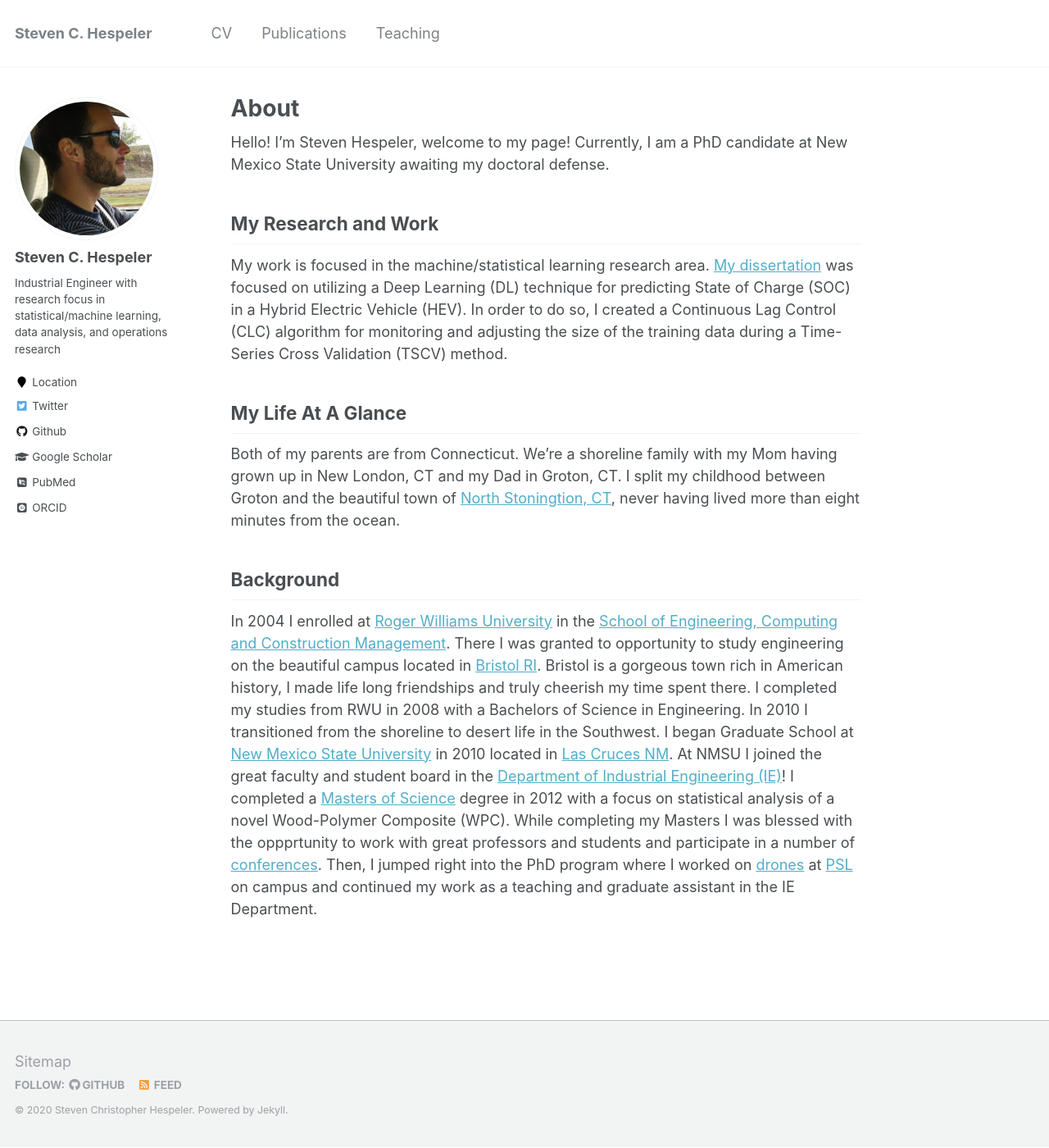
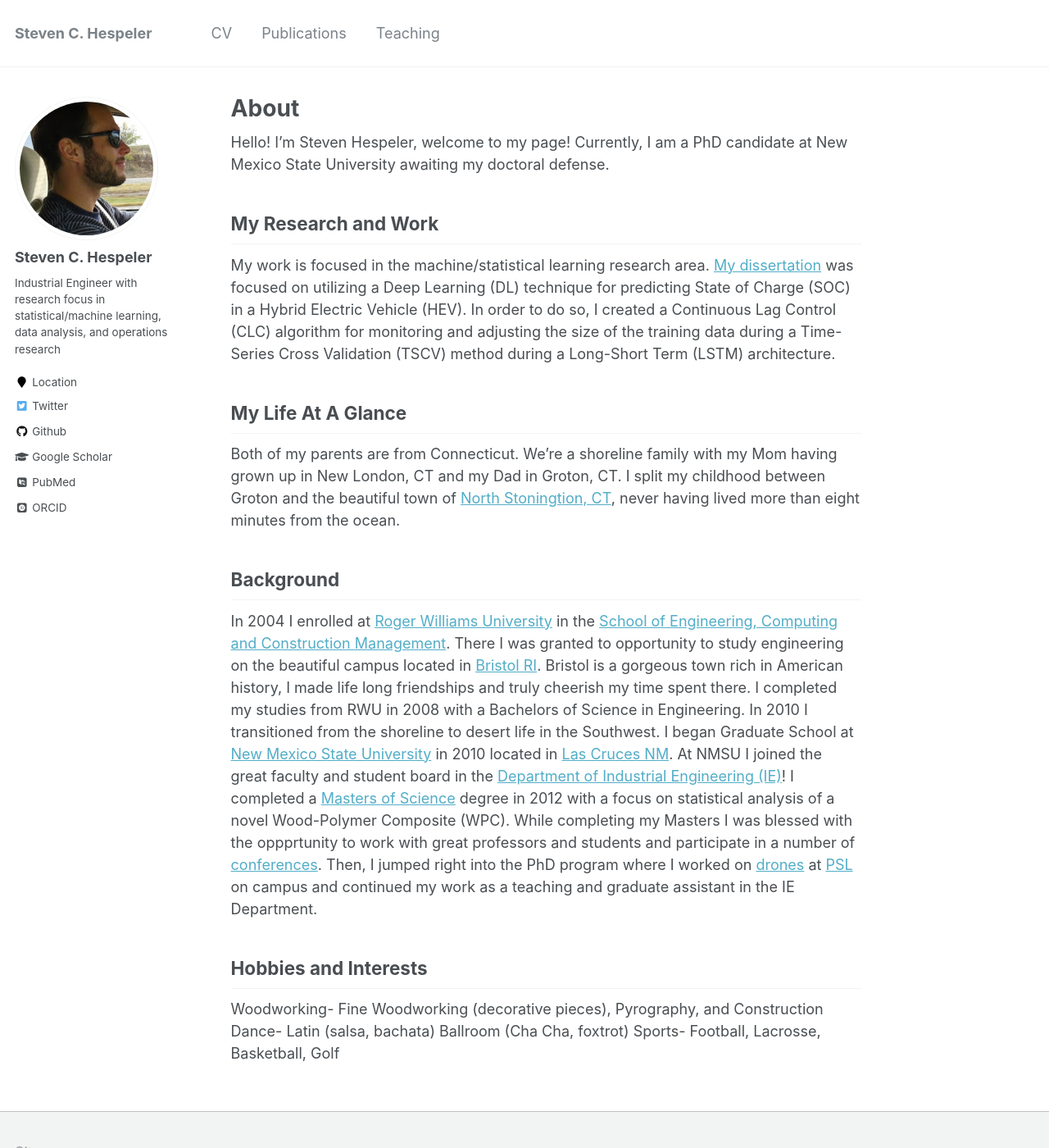
Before and after one commit to Tov-Nephesh/Tov-Nephesh.github.io, a Jekyll site: the page built from _pages/about.md, in a window 1280 px wide and 1400 px high. Shown: the whole window at 82% size. Built offline with Jekyll 4.4.1, drawn with Linux system fonts in a browser that asks for light colours; some web fonts are replaced.

Commit message:
Update about.md

```diff
--- a/_pages/about.md
+++ b/_pages/about.md
@@ -13,7 +13,7 @@ Hello! I'm Steven Hespeler, welcome to my page! Currently, I am a PhD candidate
 
 My Research and Work
 ------
-My work is focused in the machine/statistical learning research area. [My dissertation](https://tov-nephesh.github.io/cv/) was focused on utilizing a Deep Learning (DL) technique for predicting State of Charge (SOC) in a Hybrid Electric Vehicle (HEV). In order to do so, I created a Continuous Lag Control (CLC) algorithm for monitoring and adjusting the size of the training data during a Time-Series Cross Validation (TSCV) method.
+My work is focused in the machine/statistical learning research area. [My dissertation](https://tov-nephesh.github.io/cv/) was focused on utilizing a Deep Learning (DL) technique for predicting State of Charge (SOC) in a Hybrid Electric Vehicle (HEV). In order to do so, I created a Continuous Lag Control (CLC) algorithm for monitoring and adjusting the size of the training data during a Time-Series Cross Validation (TSCV) method during a Long-Short Term (LSTM) architecture.
 
 
 My Life At A Glance
@@ -24,3 +24,10 @@ Background
 ------
 
 In 2004 I enrolled at [Roger Williams University](https://www.rwu.edu/) in the [School of Engineering, Computing and Construction Management](https://www.rwu.edu/academics/schools-and-colleges/seccm). There I was granted to opportunity to study engineering on the beautiful campus located in [Bristol RI](https://www.bristolri.gov/). Bristol is a gorgeous town rich in American history, I made life long friendships and truly cheerish my time spent there. I completed my studies from RWU in 2008 with a Bachelors of Science in Engineering. In 2010 I transitioned from the shoreline to desert life in the Southwest. I began Graduate School at [New Mexico State University](https://www.nmsu.edu/) in 2010 located in [Las Cruces NM](https://www.las-cruces.org/). At NMSU I joined the great faculty and student board in the [Department of Industrial Engineering (IE)](https://ie.nmsu.edu/)! I completed a [Masters of Science](https://tov-nephesh.github.io/cv/) degree in 2012 with a focus on statistical analysis of a novel Wood-Polymer Composite (WPC). While completing my Masters I was blessed with the oppprtunity to work with great professors and students and participate in a number of [conferences](https://engr.nmsu.edu/news_11_nta/). Then, I jumped right into the PhD program where I worked on [drones](https://photo.nmsu.edu/photos/view/27647) at [PSL](https://psl.nmsu.edu/) on campus and continued my work as a teaching and graduate assistant in the IE Department.
+
+Hobbies and Interests
+-----
+
+Woodworking- Fine Woodworking (decorative pieces), Pyrography, and Construction
+Dance- Latin (salsa, bachata) Ballroom (Cha Cha, foxtrot)
+Sports- Football, Lacrosse, Basketball, Golf
```
